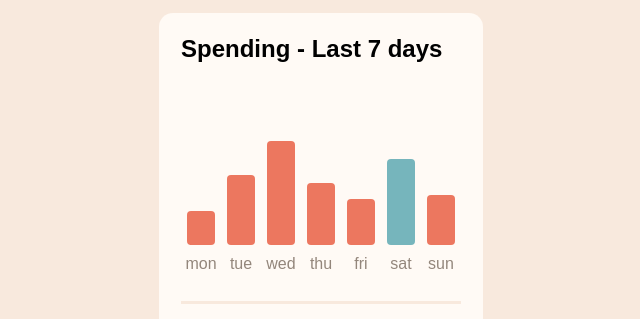
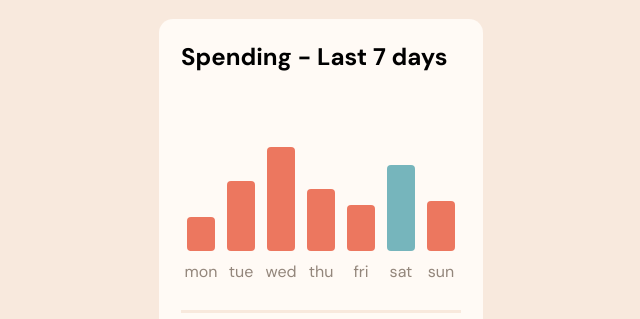
Before and after one commit to nomenoblitum17/automatic-expenses-chart, a plain HTML site: page index.html in a window 1280 px wide. Shown: the part 149-468 px from the top of the page, without its empty margins (319-959 px from the left). Drawn offline with Linux system fonts and the light colour scheme.

Commit message:
all done

```diff
--- a/index.html
+++ b/index.html
@@ -6,6 +6,9 @@
   <link rel="icon" type="image/png" sizes="32x32" href="./images/favicon-32x32.png">
   <link rel="stylesheet" type="text/css" href="styles.css">
   <title>Frontend Mentor | Expenses chart component</title>
+  <link rel="preconnect" href="https://fonts.googleapis.com">
+  <link rel="preconnect" href="https://fonts.gstatic.com" crossorigin>
+  <link href="https://fonts.googleapis.com/css2?family=DM+Sans:wght@400;700&display=swap" rel="stylesheet">
 </head>
 <body>
 <div class="balance-card">
--- a/styles.css
+++ b/styles.css
@@ -1,7 +1,7 @@
 * {
 	margin: 0;
 	padding: 0;
-	font-family: sans-serif;
+	font-family: 'DM Sans', sans-serif;
 }
 
 body {
```
